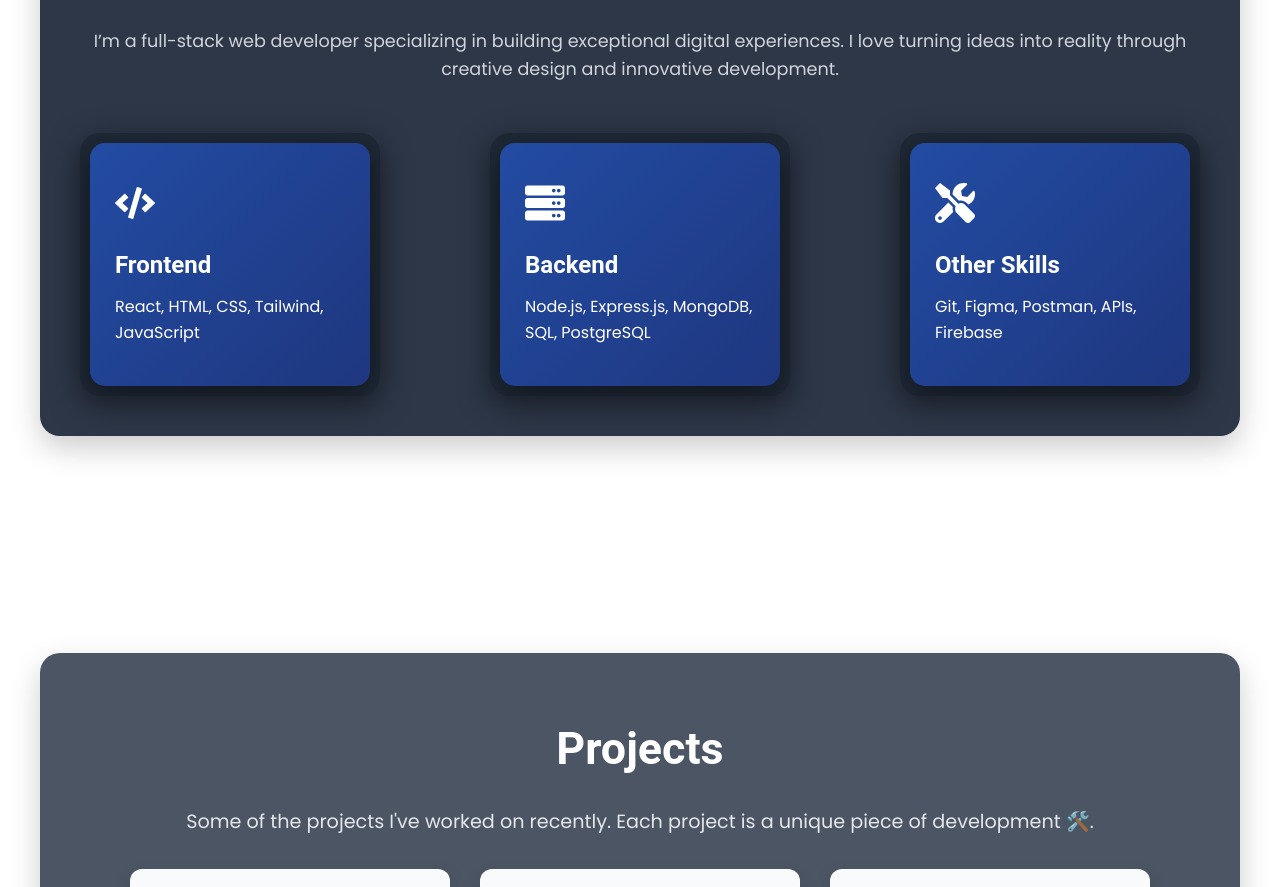
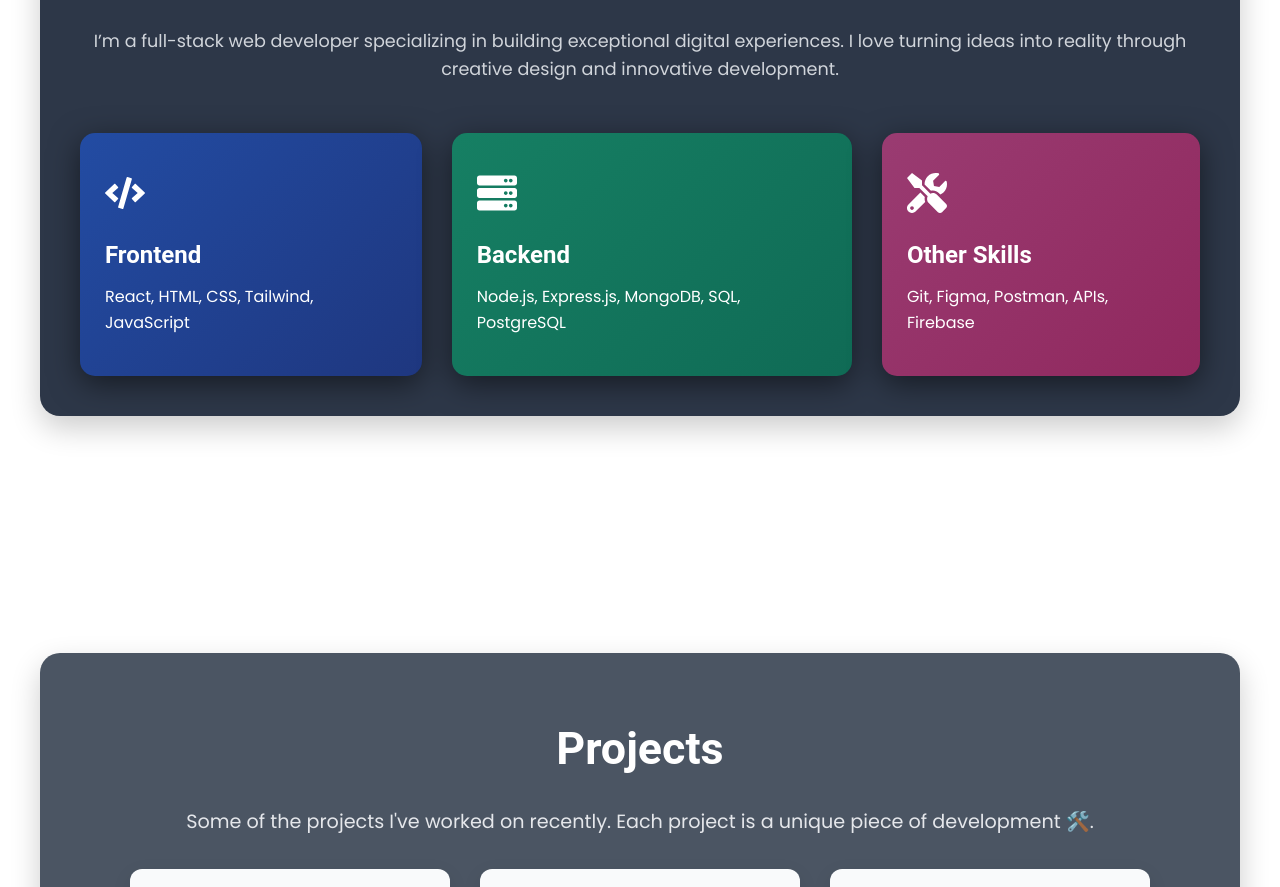
Before and after one commit to Bursuner17/Technova-portfolio, a React (Vite) app: page / in a window 1280 px wide. Shown: the part 1040-1927 px from the top of the page. Built offline with nearby package versions, Linux system fonts and the light colour scheme.

Commit message:
Updated About section and styling

```diff
--- a/src/sections/About.css
+++ b/src/sections/About.css
@@ -1,5 +1,3 @@
-/* About.css */
-
 .about-section {
     background-color: white; /* Set the section background to white */
     color: #ede8e8; /* Change text color to black for better readability */
@@ -83,15 +81,15 @@
 
 /* Different gradients for each card */
 .about-card:nth-child(1)::before {
-    background: linear-gradient(135deg, #2563eb, #1e40af); /* Frontend */
+    background: linear-gradient(135deg, #2563eb, #1e40af);
 }
 
 .about-card:nth-child(2)::before {
-    background: linear-gradient(135deg, #10b981, #059669); /* Backend */
+    background: linear-gradient(135deg, #10b981, #059669);
 }
 
 .about-card:nth-child(3)::before {
-    background: linear-gradient(135deg, #ec4899, #db2777); /* Other Skills */
+    background: linear-gradient(135deg, #ec4899, #db2777);
 }
 
 /* Hover Effects */
--- a/src/sections/About.jsx
+++ b/src/sections/About.jsx
@@ -1,6 +1,6 @@
 import React from 'react';
 import { motion } from 'framer-motion';
-import { FaCode, FaServer, FaTools } from 'react-icons/fa';
+import { FaCode, FaServer, FaTools } from 'react-icons/fa'; // ✅ Added icons
 import './About.css';
 
 function About() {
@@ -14,8 +14,7 @@ function About() {
         </p>
 
         <div className="about-cards">
-          {/* Card 1 */}
-          <div className="about-card-wrapper">
+          {/* Animated Card 1 */}
           <motion.div
             className="about-card card-1"
             initial={{ opacity: 0, y: 50 }}
@@ -23,16 +22,14 @@ function About() {
             transition={{ duration: 0.5 }}
             viewport={{ once: true }}
           >
-              <FaCode className="about-icon" />
+            <FaCode className="about-icon" /> {/* ✅ Added icon */}
             <h3 className="about-card-title">Frontend</h3>
             <p className="about-card-description">
               React, HTML, CSS, Tailwind, JavaScript
             </p>
           </motion.div>
-          </div>
 
-          {/* Card 2 */}
-          <div className="about-card-wrapper">
+          {/* Animated Card 2 */}
           <motion.div
             className="about-card card-2"
             initial={{ opacity: 0, y: 50 }}
@@ -40,16 +37,14 @@ function About() {
             transition={{ duration: 0.6 }}
             viewport={{ once: true }}
           >
-              <FaServer className="about-icon" />
+            <FaServer className="about-icon" /> {/* ✅ Added icon */}
             <h3 className="about-card-title">Backend</h3>
             <p className="about-card-description">
               Node.js, Express.js, MongoDB, SQL, PostgreSQL
             </p>
           </motion.div>
-          </div>
 
-          {/* Card 3 */}
-          <div className="about-card-wrapper">
+          {/* Animated Card 3 */}
           <motion.div
             className="about-card card-3"
             initial={{ opacity: 0, y: 50 }}
@@ -57,7 +52,7 @@ function About() {
             transition={{ duration: 0.7 }}
             viewport={{ once: true }}
           >
-              <FaTools className="about-icon" />
+            <FaTools className="about-icon" /> {/* ✅ Added icon */}
             <h3 className="about-card-title">Other Skills</h3>
             <p className="about-card-description">
               Git, Figma, Postman, APIs, Firebase
@@ -65,7 +60,6 @@ function About() {
           </motion.div>
         </div>
       </div>
-      </div>
     </section>
   );
 }
```
Lines whose indentation alone changed are shown as unchanged.
